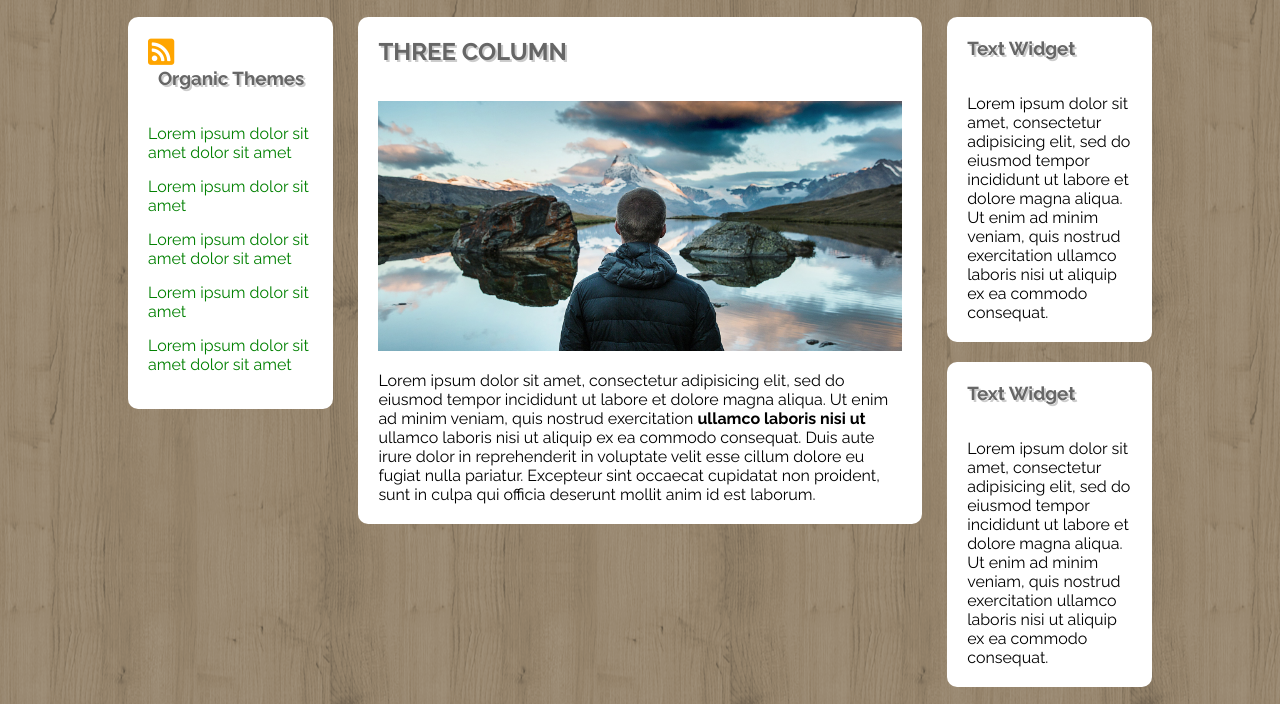
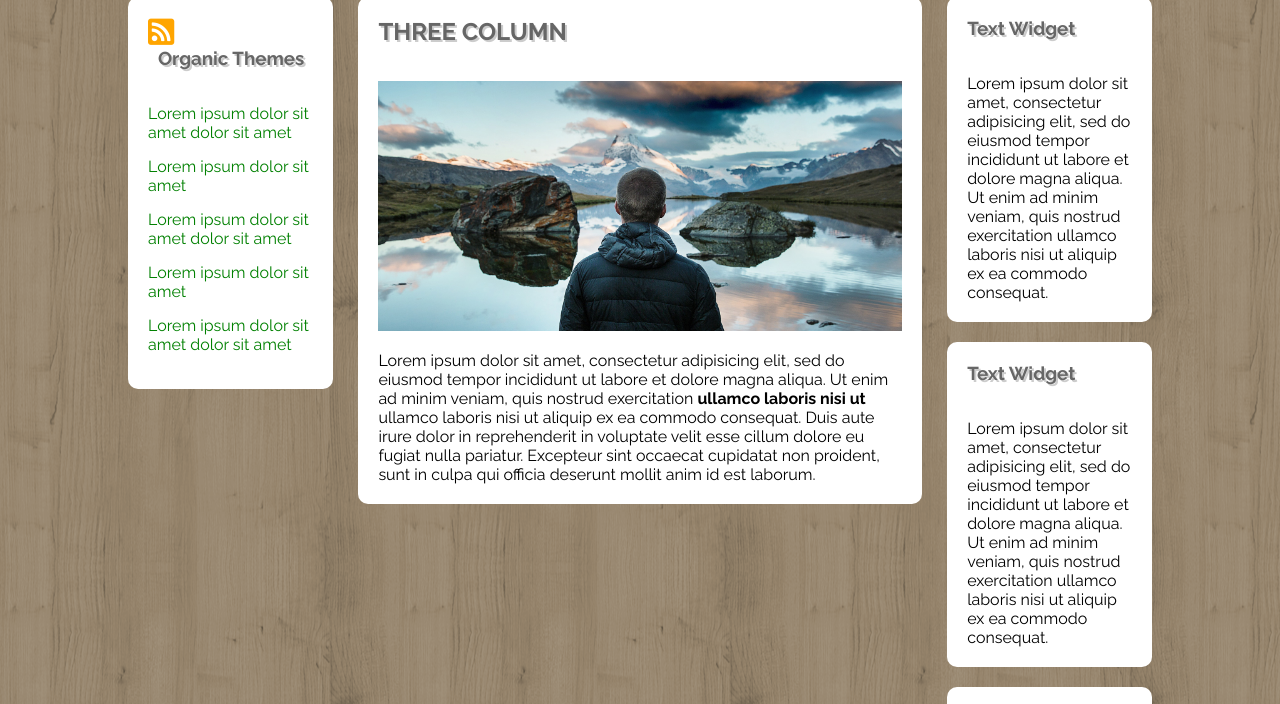
Before and after one commit to marcocarone/htmlcss-wp, a plain HTML site: page index.html in a window 1280 px wide. Shown: the part 463-1167 px from the top of the page. Drawn offline with Linux system fonts and the light colour scheme.

Commit message:
fix container pagina

```diff
--- a/css/style.css
+++ b/css/style.css
@@ -8,14 +8,13 @@ body {
   background-image: url(../img/pattern-legno-marco-carone.png);
   background-position: left;
   background-repeat: repeat;
-  position: relative;
-  top: 20px;
-  left: 50%;
-  transform: translatex(-50%);
-  width: 80%;
   font-family: 'Raleway', sans-serif;
 }
 
+.container {
+  width: 80%;
+  margin: 0 auto;
+}
 /* menu header */
 
 .nav {
--- a/index.html
+++ b/index.html
@@ -8,6 +8,7 @@
     <title>Esercitazione Marco Carone</title>
   </head>
   <body>
+    <div class="container">
       <header>
         <div class="header-immagine">
           <img class="icona-montagne" src="img/montagne-marco.carone.png" alt="icona montagne">
@@ -79,5 +80,6 @@
           </div>
         </div>
       </footer>
+    </div>
   </body>
 </html>
```
Lines whose indentation alone changed are shown as unchanged.
